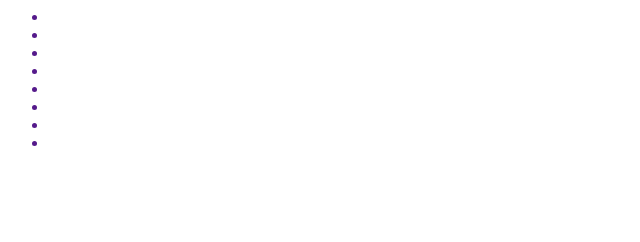
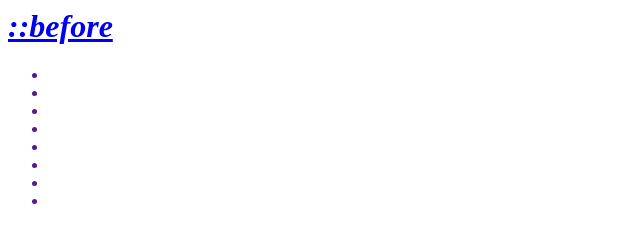
Before and after one commit to cbugas/html_exercise, a plain HTML site: page index.html in a window 1280 px wide. Shown: the whole page, without its empty margins (0-640 px from the left). Drawn offline with Linux system fonts and the light colour scheme.

```diff
--- a/index.html
+++ b/index.html
@@ -7,7 +7,13 @@
        <span class="header-cart_bubble cartCount has-items cartCount-updater hidden-cart"</span>
        </div>
        <div class="logo-wrapper ">
-         <h1 class="h4 header-logo" itemscope itemtype="http://schema.org/Organization"></h1>
+         <h1 class="h4 header-logo" itemscope itemtype="http://schema.org/Organization">
+           <a href="https://rebeccaatwood.com/"itemprop="url">
+             <i class="icon icon-ra_primary-logo">
+               ::before
+               </i>
+               </a>
+         </h1>
        </div>
        <a href class="menuToggle header-hamburger"</a>
        </div>
```
